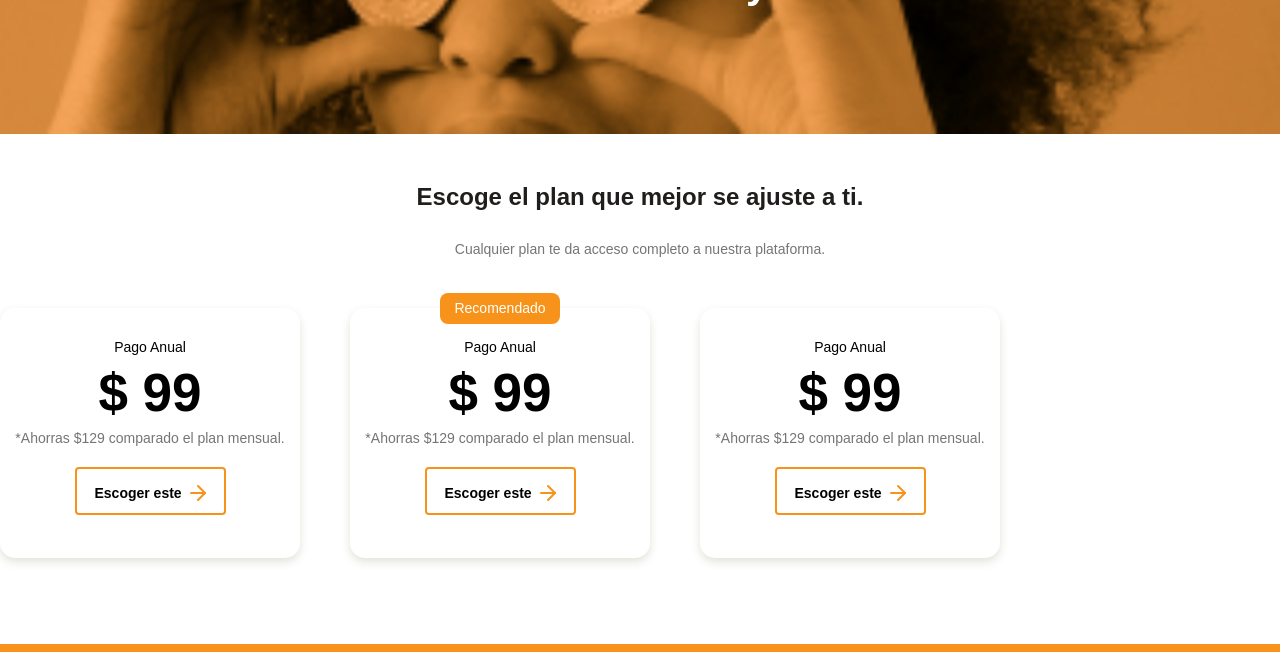
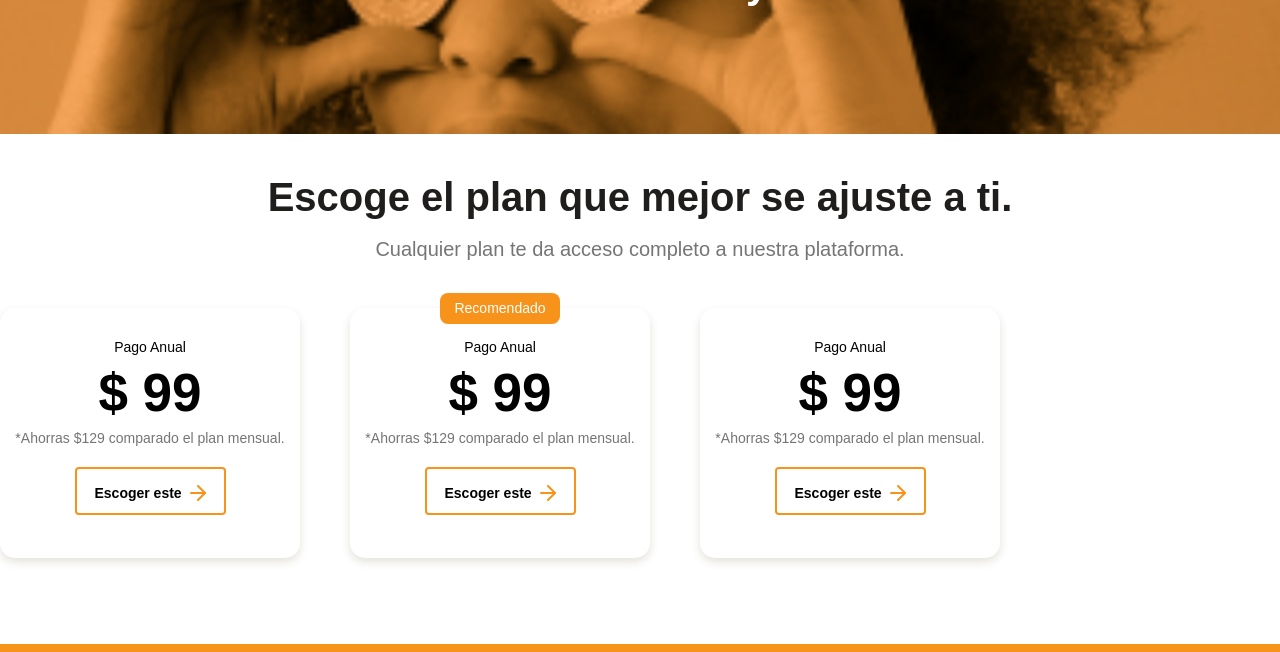
Before and after one commit to GDeGilberto/Mentes-del-olimpo, a plain HTML site: page index.html in a window 1280 px wide. Shown: the part 1845-2497 px from the top of the page. Drawn offline with Linux system fonts and the light colour scheme.

Commit message:
se adapta texto seccion planes tamaño tablet

```diff
--- a/css/tablet.css
+++ b/css/tablet.css
@@ -46,6 +46,12 @@
   font-size: 4rem;
 }
 
+.main-plans-container h2{
+  font-size: 4rem;
+}
+.main-plans-container h2+p{
+  font-size: 2rem;
+}
 footer li{
   line-height: 2.4rem;
 }
```
